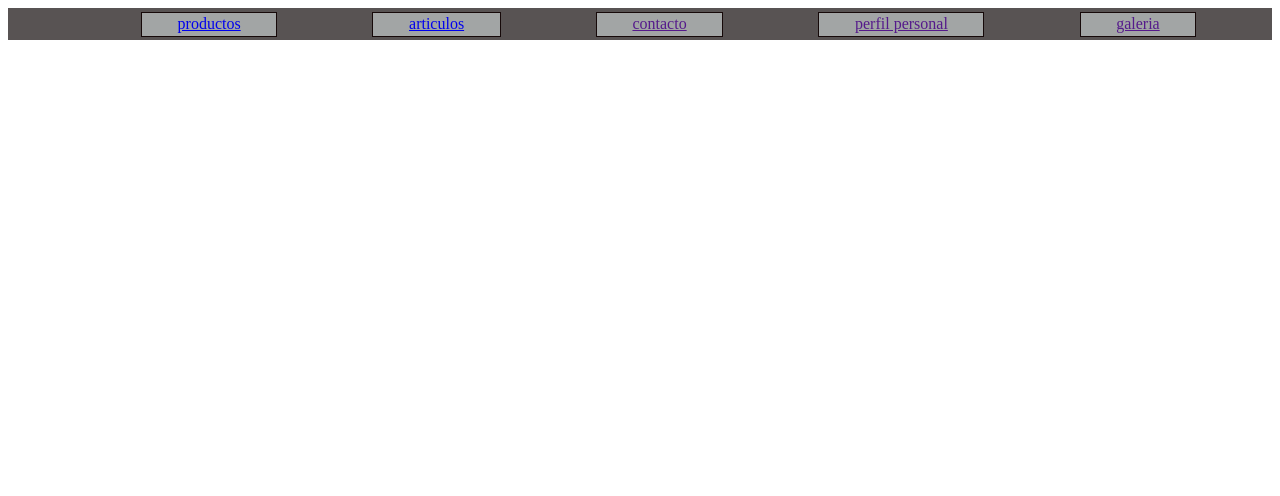
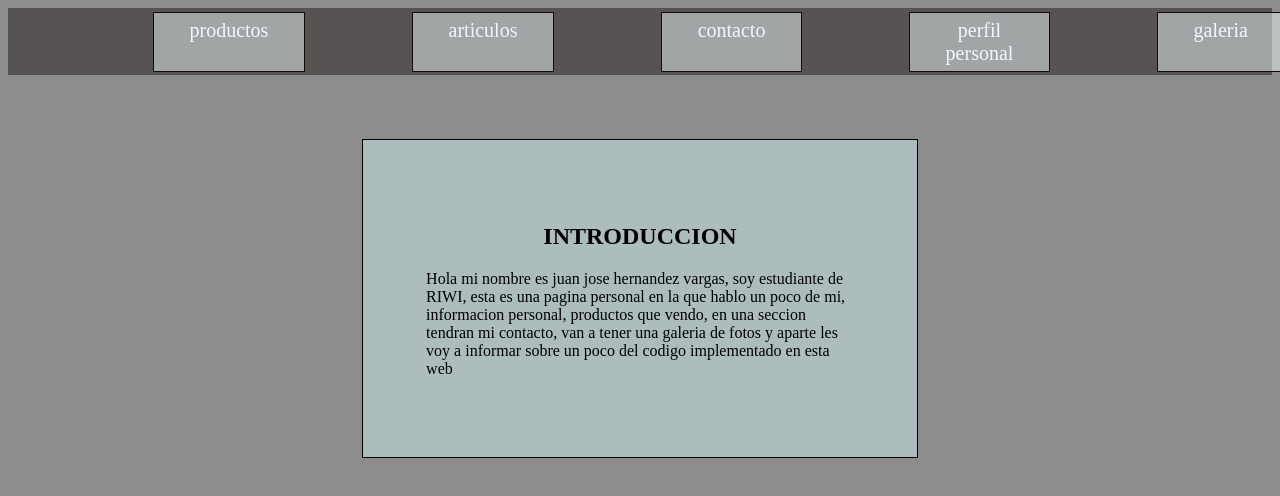
Before and after one commit to jjHernandez17/actividad2, a plain HTML site: page index.html in a window 1280 px wide. Drawn offline with Linux system fonts and the light colour scheme.

Commit message:
Add files via upload

```diff
--- a/index.html
+++ b/index.html
@@ -2,9 +2,12 @@
 <html lang="en">
 <head>
     <meta charset="UTF-8">
-    <meta name="viewport" content="width=device-width, initial-scale=1.0">
+    <meta name="viewport" content="width=divice-width, initial-scale=1.0">
     <title>actividad2</title>
     <style>
+        body {
+            background-color: rgb(141, 141, 141);
+        }
         nav {
             text-align: center;
         }
@@ -20,16 +23,31 @@
         }
 
         .menu li {
+            color: white;
             background-color: rgba(227, 236, 236, 0.534);
-            margin-left: 8%;
+            margin-left: 9%;
             border: solid rgb(22, 9, 9) 1px;
-            padding: 0.2% 3%;
+            padding: 0.5% 3%;
+
         }
-        menu li a {
+        .menu li a {
+            font-size: 20px;
             display: block;
-            padding: 15%;
             text-decoration: none;
             color: aliceblue;
+
+        }
+        .intro {
+            background-color: rgba(192, 218, 218, 0.623);
+            margin-left: 28%;
+            margin-right: 28%;
+            margin-top: 5%;
+            border: solid black 1px;
+            padding:5%;
+
+        }
+        .intro h2 {
+            text-align:  center;
         }
     </style>
 </head>
@@ -45,6 +63,12 @@
             </ul>
         </nav>
     </header>
+    <main>
+        <div class="intro">
+            <h2>INTRODUCCION</h2>
+            <p> Hola mi nombre es juan jose hernandez vargas, soy estudiante de RIWI, esta es una pagina personal en la que hablo un poco de mi, informacion personal, productos que vendo, en una seccion tendran mi contacto, van a tener una galeria de fotos y aparte les voy a informar sobre un poco del codigo implementado en esta web </p>
+        </div>
+    </main>
 
 </body>
 </html>
```
